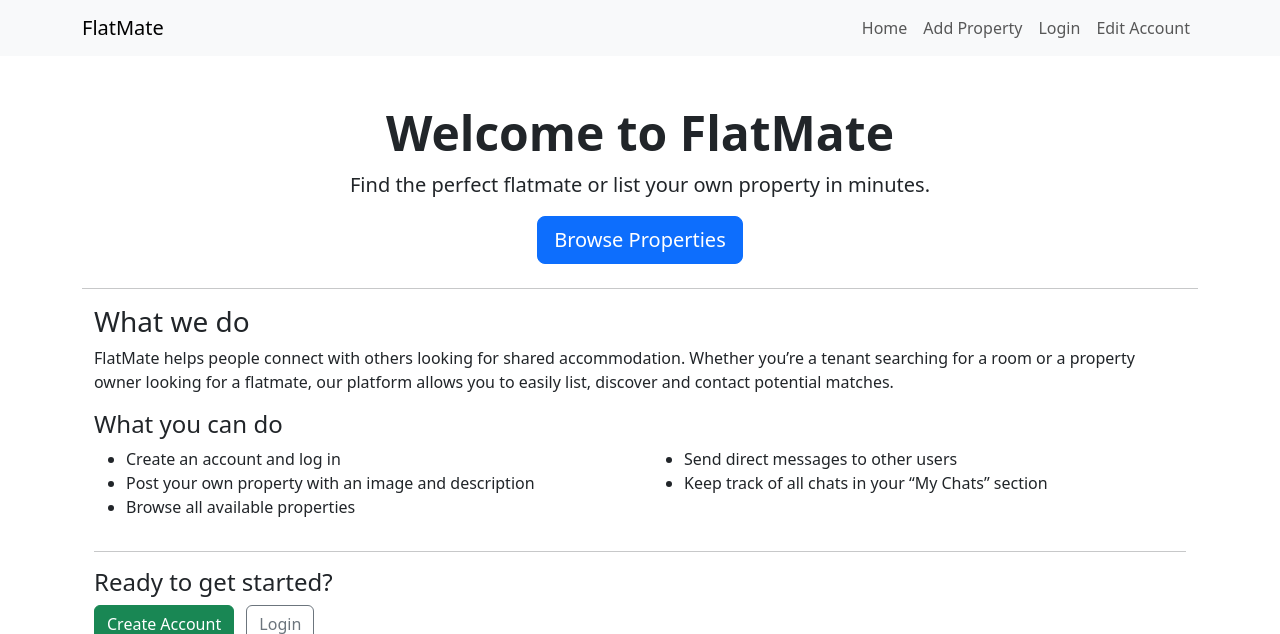
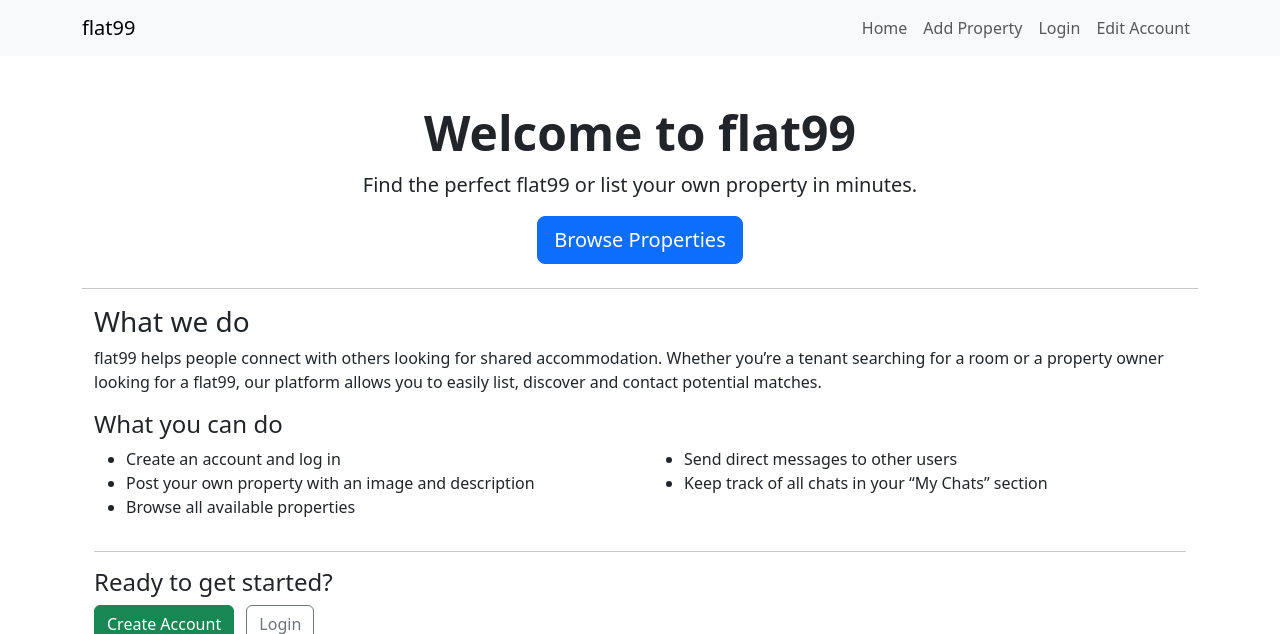
Before and after one commit to realjaypatel/flat99.in, a Flask app: page / in a window 1280 px wide. Shown: the top 634 px of the page. Run offline with Flask 3, Linux system fonts and the light colour scheme.

Commit message:
name change

```diff
--- a/templates/base.html
+++ b/templates/base.html
@@ -8,7 +8,7 @@
 <body>
 <nav class="navbar navbar-expand-lg navbar-light bg-light">
   <div class="container">
-    <a class="navbar-brand" href="/">FlatMate</a>
+    <a class="navbar-brand" href="/">flat99</a>
 
     <!-- Mobile Burger Button -->
     <button class="navbar-toggler" type="button" data-bs-toggle="collapse" data-bs-target="#navbarContent">
--- a/templates/index.html
+++ b/templates/index.html
@@ -2,8 +2,8 @@
 {% block content %}
 
 <div class="container text-center my-4">
-    <h1 class="display-5 fw-bold">Welcome to FlatMate</h1>
-    <p class="lead">Find the perfect flatmate or list your own property in minutes.</p>
+    <h1 class="display-5 fw-bold">Welcome to flat99</h1>
+    <p class="lead">Find the perfect flat99 or list your own property in minutes.</p>
     <a href="/properties" class="btn btn-primary btn-lg">Browse Properties</a>
 </div>
 
@@ -12,8 +12,8 @@
 <div class="container">
     <h3>What we do</h3>
     <p>
-        FlatMate helps people connect with others looking for shared accommodation.
-        Whether you’re a tenant searching for a room or a property owner looking for a flatmate,
+        flat99 helps people connect with others looking for shared accommodation.
+        Whether you’re a tenant searching for a room or a property owner looking for a flat99,
         our platform allows you to easily list, discover and contact potential matches.
     </p>
 
```
